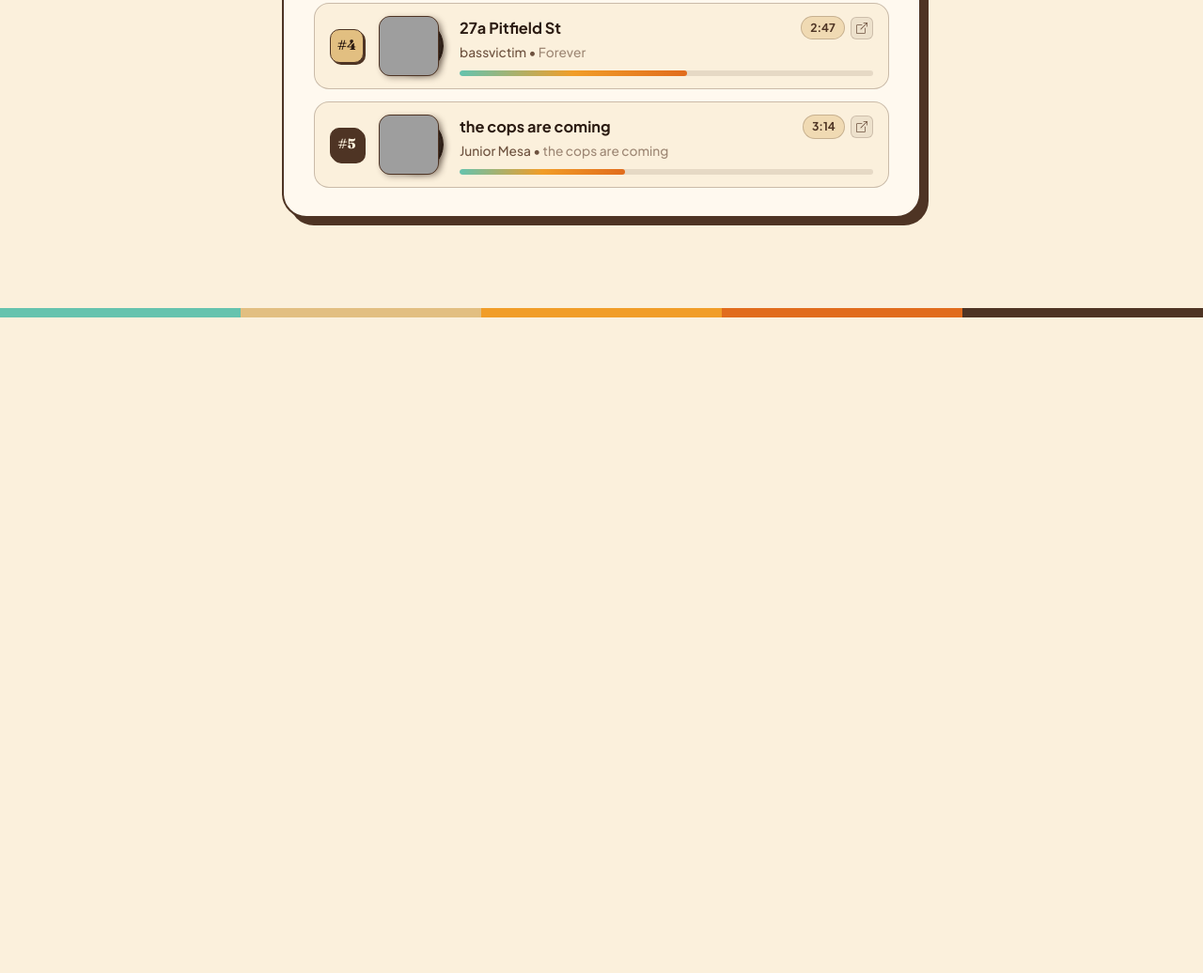
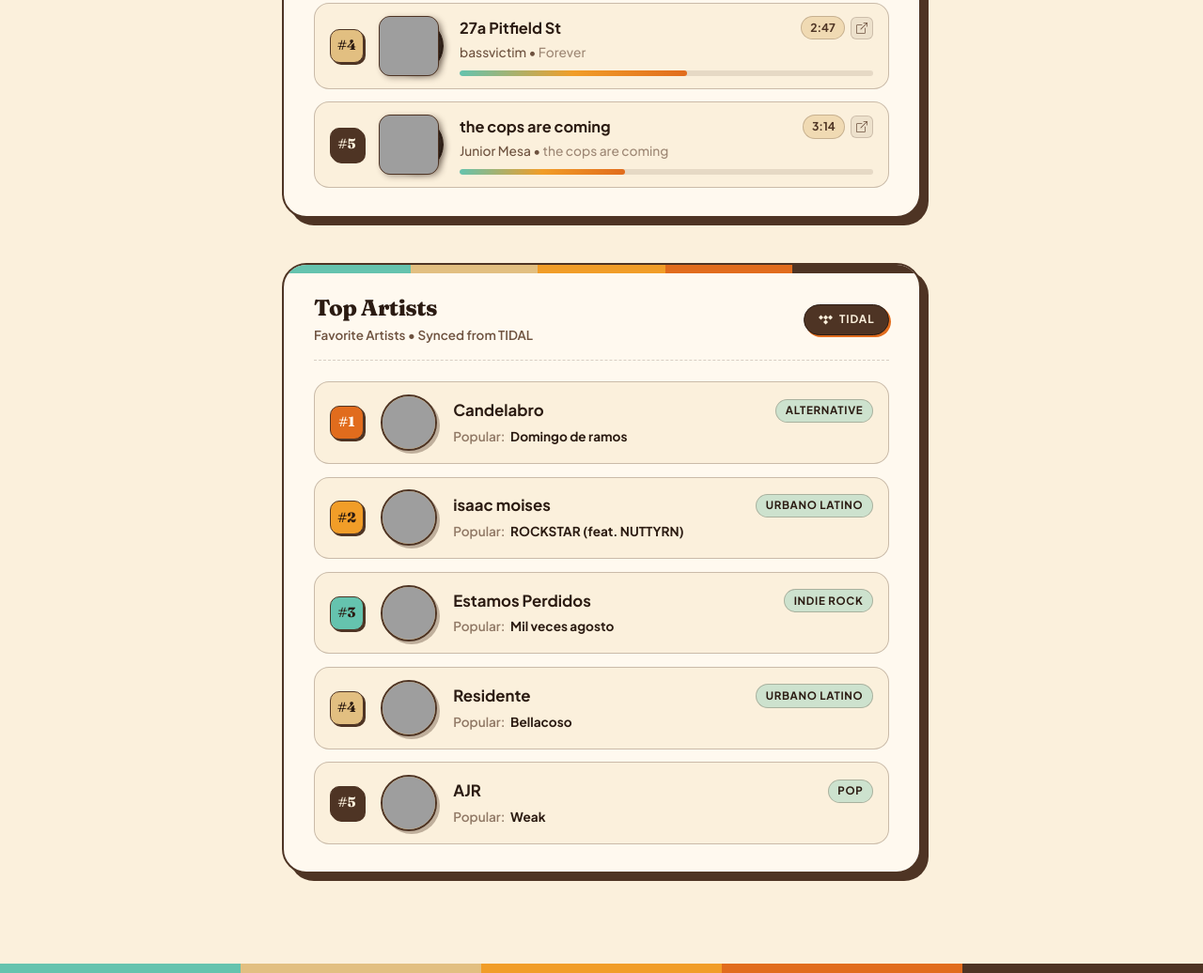
Before and after one commit to EclairFome/eclairfome.github.io, a plain HTML site: page index.html in a window 1280 px wide. Shown: the part 3944-4980 px from the top of the page at 94% size. Before the commit the page ends 4282 px from the top, so only its background shows below. Drawn offline with Linux system fonts and the light colour scheme; grey boxes are pictures that could not be loaded.

Commit message:
Insert Top Artists HTML card structure into index.html

```diff
--- a/index.html
+++ b/index.html
@@ -348,6 +348,23 @@
                 </div>
                 <div class="top-songs-list" id="top-songs-list"></div>
             </div>
+
+            <!-- Top Artists Card -->
+            <div class="top-artists-card mt-5">
+                <div class="top-artists-header">
+                    <div class="top-artists-title-group">
+                        <h3 class="top-artists-title">Top Artists</h3>
+                        <span class="top-artists-subtitle" id="top-artists-subtitle">Favorite Artists • Synced from TIDAL</span>
+                    </div>
+                    <span class="tidal-badge" title="Synced from TIDAL">
+                        <svg viewBox="0 0 24 24" aria-hidden="true">
+                            <path d="M12.012 3.992L8.008 7.996 4.004 3.992 0 7.996 4.004 12l4.004-4.004L12.012 12l-4.004 4.004 4.004 4.004 4.004-4.004L12.012 12l4.004-4.004-4.004-4.004zM16.042 7.996l3.979-3.979L24 7.996l-3.979 3.979-3.979-3.979z"/>
+                        </svg>
+                        TIDAL
+                    </span>
+                </div>
+                <div class="top-artists-list" id="top-artists-list"></div>
+            </div>
         </div>
     </section>
 
```
